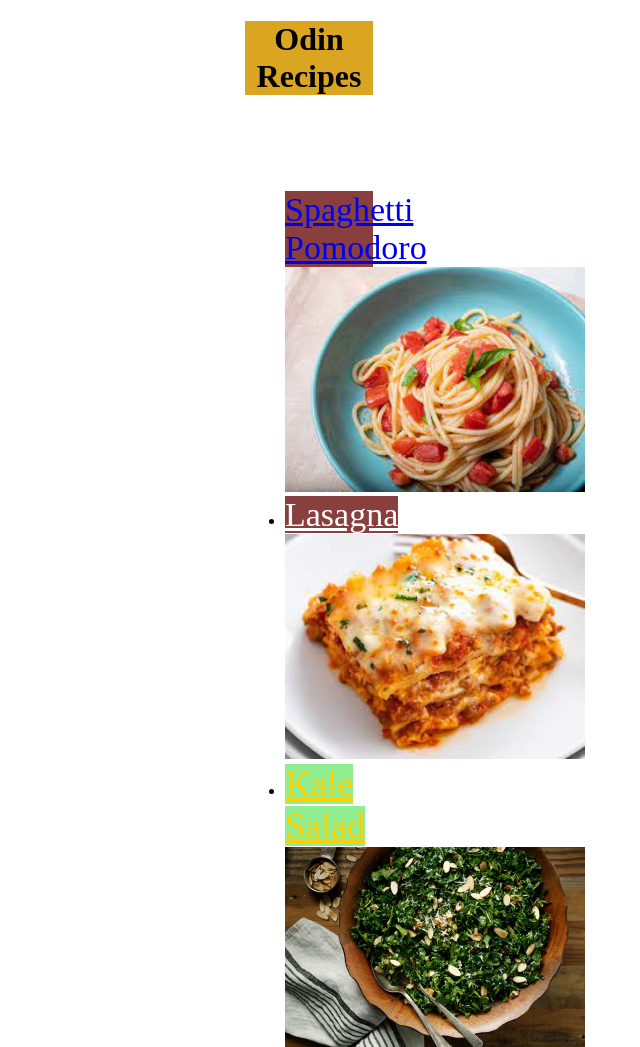
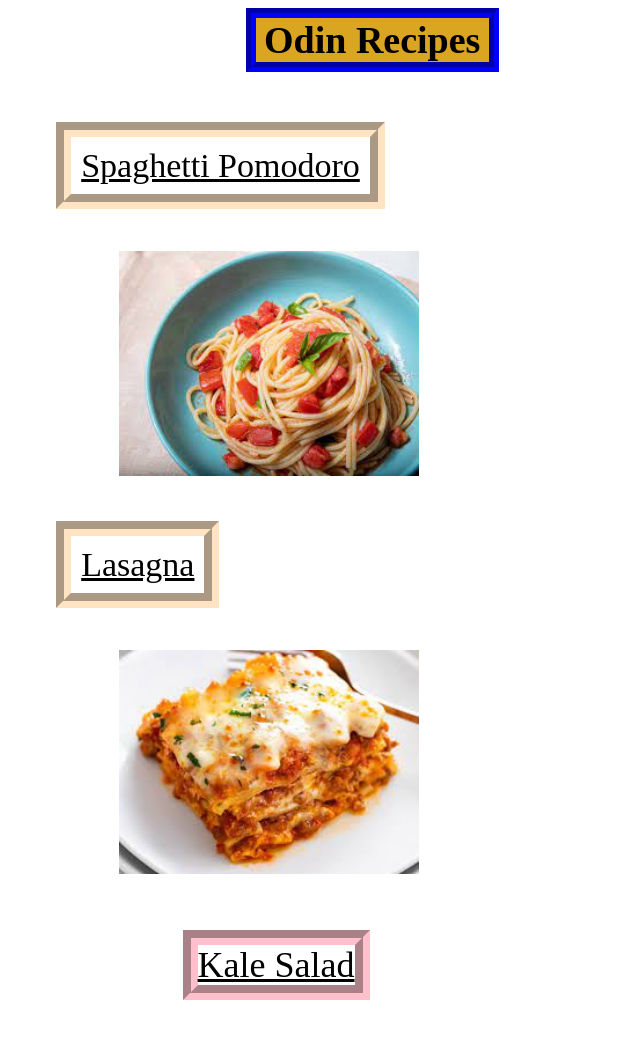
Before and after one commit to Tazier/odin-recipes, a plain HTML site: page index.html in a window 1280 px wide. Shown: the top 1047 px of the page, without its empty margins (331-971 px from the left). Drawn offline with Linux system fonts and the light colour scheme.

Commit message:
css practice

```diff
--- a/index.html
+++ b/index.html
@@ -7,15 +7,15 @@
     <title>Taz's Recipes</title>
     <link rel="stylesheet" href="style.css">
 </head>
-<body class="body">
+<body>
     <h1 class="header">Odin Recipes</h1>
-    <ul>
-    <div class="pasta"><li><a href="recipes/spaghetti.html">Spaghetti Pomodoro</a></li></div>
+
+    <p><a href="recipes/spaghetti.html" class="pasta">Spaghetti Pomodoro</a></p>
     <img src="./images/spaghetti.jpg" class="image">
-    <li><a href="recipes/lasagna.html" class="pasta">Lasagna</a></li>
+    <p><a href="recipes/lasagna.html" class="pasta">Lasagna</a></p>
     <img src="./images/Lasagna.jpg" class="image">
-    <li><a href="recipes/kale-salad.html" class="salad">Kale Salad</a></li>
+    <p><a href="recipes/kale-salad.html" class="salad">Kale Salad</a></p>
     <img src="./images/KaleSalad.jpg" class="image">
-    </ul>
+
 </body>
 </html>
--- a/style.css
+++ b/style.css
@@ -1,32 +1,38 @@
 /* style.css recipe version */
-.body
-{
-    margin-left:45%;
-    margin-right:45%;
-}
 
 .header
 {
     text-align:center;
+    font-size:38px;
+    border-style:groove;
     border-color:blue;
-    border:100px;
+    border-width:10px;
     background-color:goldenrod;
-    margin-bottom:3em;
+    margin: 0 35% 75px 45%;
 }
 .pasta
 {
-    background-color:rgb(138, 63, 63);
-    color:white;
-    text-align:center;
+    border-style:groove;
+    border-color:bisque;
+    border-width:15px;
+    background-color:white;
+    color:black;
     font-size:34px;
+    margin-left:30%;
+    padding: 10px;
+    justify-content: center;
 
 }
 
 .salad
 {
-    background-color:lightgreen;
+    border-style:groove;
+    border-color:pink;
+    border-width:15px;
+    margin-left:40%;
+    background-color:white;
     text-align:center;
-    color:rgb(255, 208, 0);
+    color:black;
     font-size:36px;
 }
 
@@ -34,4 +40,7 @@
 {
     width: 300px;
     height:auto;
+    margin: 50px;
+    margin-left:35%;
+
 }
```
